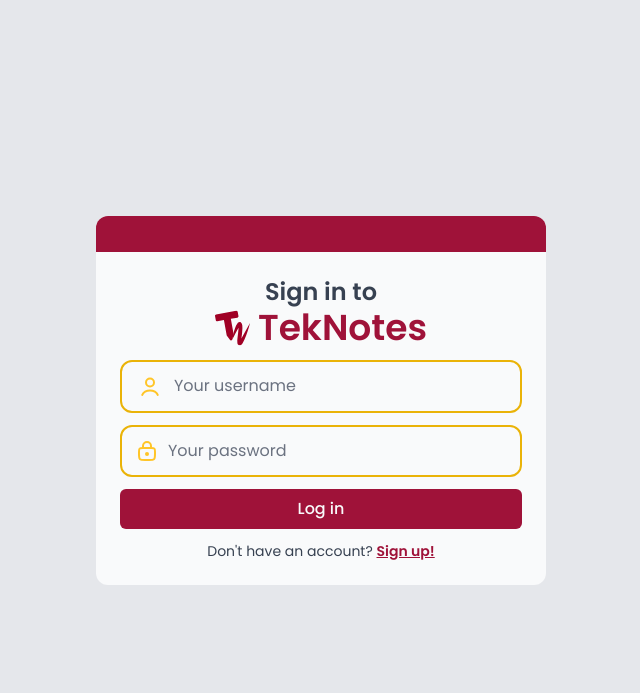
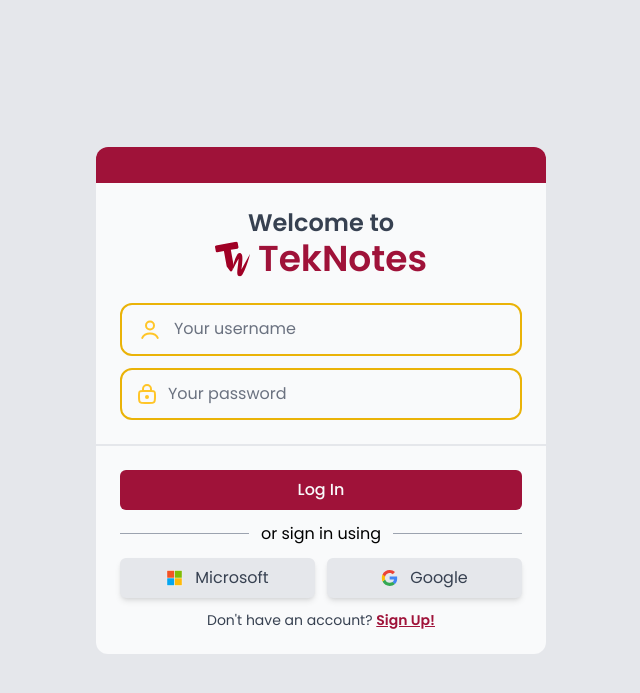
Before and after one commit to simon-escano/TekNotes, a Django app: page /login/ in a window 1280 px wide. Shown: the top 693 px of the page, without its empty margins (319-959 px from the left). Run offline with Django 5.2, Linux system fonts and the light colour scheme; some libraries are stand-ins or nearby versions.

Commit message:
updated login and signup

```diff
--- a/core/templates/core/login.html
+++ b/core/templates/core/login.html
@@ -5,7 +5,7 @@
     <meta charset="UTF-8">
     <meta name="viewport" content="width=device-width, initial-scale=1.0">
 
-    <title>Log In | TekNotes</title>
+    <title>Sign Up | TekNotes</title>
 
     <link rel="preconnect" href="https://fonts.googleapis.com">
     <link rel="preconnect" href="https://fonts.gstatic.com" crossorigin>
@@ -17,18 +17,19 @@
     <div class="flex flex-col max-w-[450px] w-full rounded-xl overflow-hidden bg-gray-50">
         <div class="h-9 bg-rose-800 w-full"></div>
 
-        <div class="flex flex-col p-6 gap-3 items-center justify-center">
         <div class="flex flex-col items-center justify-center">
-                <p class="text-gray-700 font-semibold text-2xl">Sign in to</p>
+            <div class="flex flex-col items-center justify-center p-6 pb-0">
+                <p class="text-gray-700 font-semibold text-2xl">Welcome to</p>
                 <div class="flex items-center gap-2">
                     <img src="{% static 'core/icons/TekNotes-Logo.svg' %}" alt="Logo">
                     <p class="font-semibold text-rose-800 text-4xl">TekNotes</p>
                 </div>
             </div>
 
-            <form action="." method="post" class="flex flex-col w-full gap-3">
+            <form action="." method="post" class="flex flex-col w-full">
                 {% csrf_token %}
 
+                <div class="flex flex-col p-6 gap-3">
                     <div class="flex gap-3 px-4 py-3 border-2 border-yellow-500 rounded-xl">
                         <img src="{% static 'core/icons/user_yellow.svg' %}" alt="User">
                         {{ form.username }}
@@ -48,11 +49,28 @@
                             {{ form.non_field_errors }}
                         </div>
                     {% endif %}
+                </div>
 
-                <button class="px-4 py-2 text-gray-50 bg-rose-800 font-medium rounded-md">Log in</button>
+                <div class="flex flex-col p-6 gap-3 w-full border-t-2 border-gray-200 items-center">
+                    <button class="px-4 py-2 text-gray-50 bg-rose-800 font-medium rounded-md w-full">Log In</button>
+                    <div class="flex gap-3 w-full items-center">
+                        <hr class="border-1 border-gray-400 flex-1">
+                        <p class="">or sign in using</p>
+                        <hr class="border-1 border-gray-400 flex-1">
+                    </div>
+                    <div class="flex gap-3 w-full">
+                        <a href="#Microsoft" class="flex px-4 py-2 gap-3 shadow-md bg-gray-200 flex-1 rounded-md justify-center">
+                            <img src="{% static 'core/icons/Microsoft.svg' %}" alt="Microsoft">
+                            <p class="text-gray-700">Microsoft</p>
+                        </a>
+                        <a href="#Google" class="flex px-4 py-2 gap-3 shadow-md bg-gray-200 flex-1 rounded-md justify-center">
+                            <img src="{% static 'core/icons/Google.svg' %}" alt="Google">
+                            <p class="text-gray-700">Google</p>
+                        </a>
+                    </div>
+                    <p class="text-sm text-gray-700">Don't have an account? <a href="/signup/" class="underline text-rose-800 font-semibold">Sign Up!</a></p>
+                </div>
             </form>
-
-            <p class="text-sm text-gray-700">Don't have an account? <a href="/signup/" class="underline text-rose-800 font-semibold">Sign up!</a></p>
         </div>
     </div>
 </body>
```
Also changed, not shown: core/templates/core/signup.html (+23 -5 lines), core/static/core/icons/Google.svg (added), core/static/core/icons/Microsoft.svg (added). Lines whose indentation alone changed are shown as unchanged.
